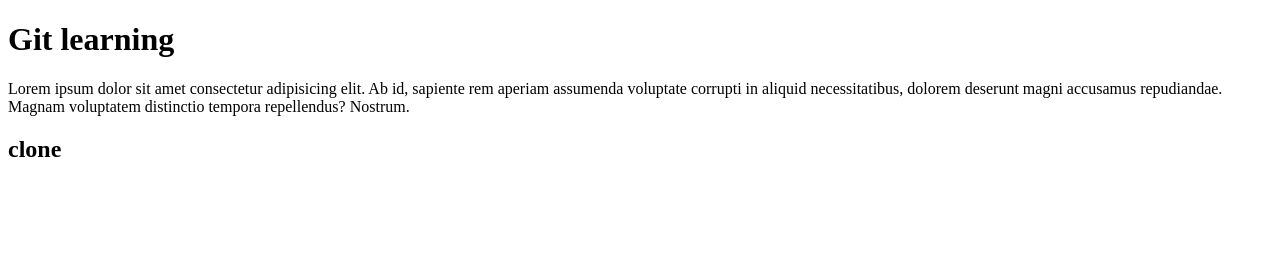
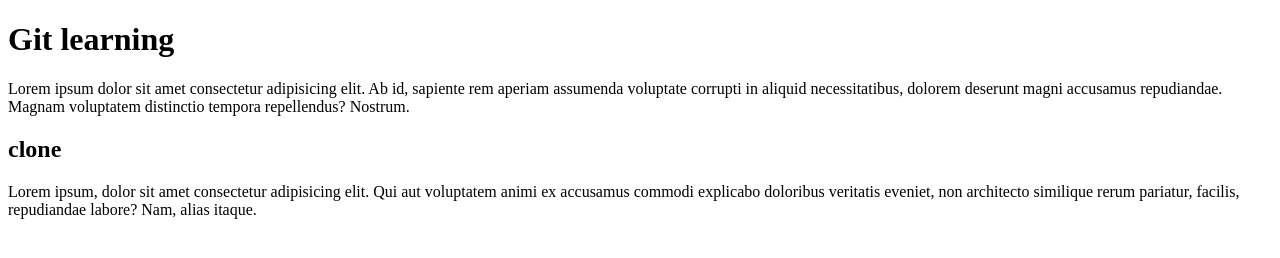
Before and after one commit to ahmersajid/git-learning, a plain HTML site: page index.html in a window 1280 px wide. Drawn offline with Linux system fonts and the light colour scheme.

Commit message:
h2 paragraph added

```diff
--- a/index.html
+++ b/index.html
@@ -13,7 +13,10 @@
     <p>Lorem ipsum dolor sit amet consectetur adipisicing elit. Ab id, sapiente rem aperiam assumenda voluptate corrupti
         in aliquid necessitatibus, dolorem deserunt magni accusamus repudiandae. Magnam voluptatem distinctio tempora
         repellendus? Nostrum.</p>
-        <h2>clone</h2>
+    <h2>clone</h2>
+    <p>Lorem ipsum, dolor sit amet consectetur adipisicing elit. Qui aut voluptatem animi ex accusamus commodi explicabo
+        doloribus veritatis eveniet, non architecto similique rerum pariatur, facilis, repudiandae labore? Nam, alias
+        itaque.</p>
 </body>
 
 </html>
```
